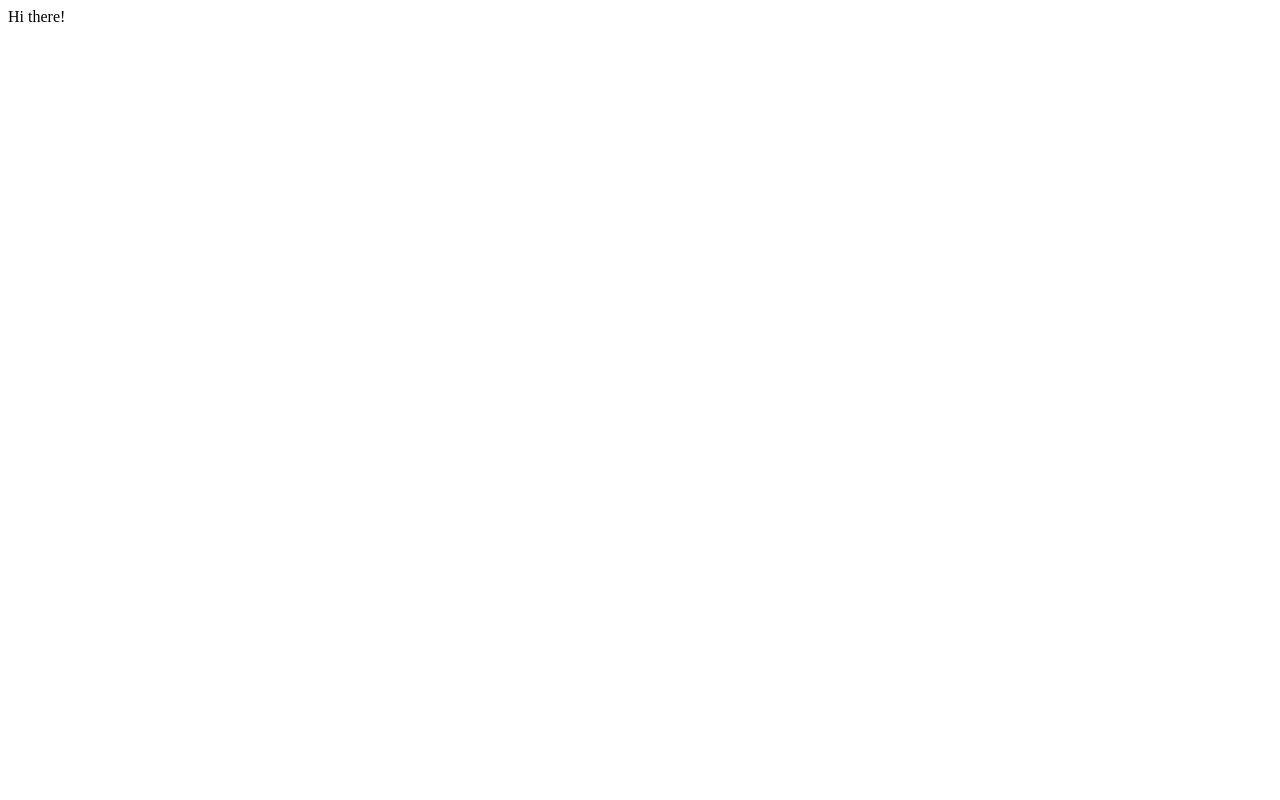
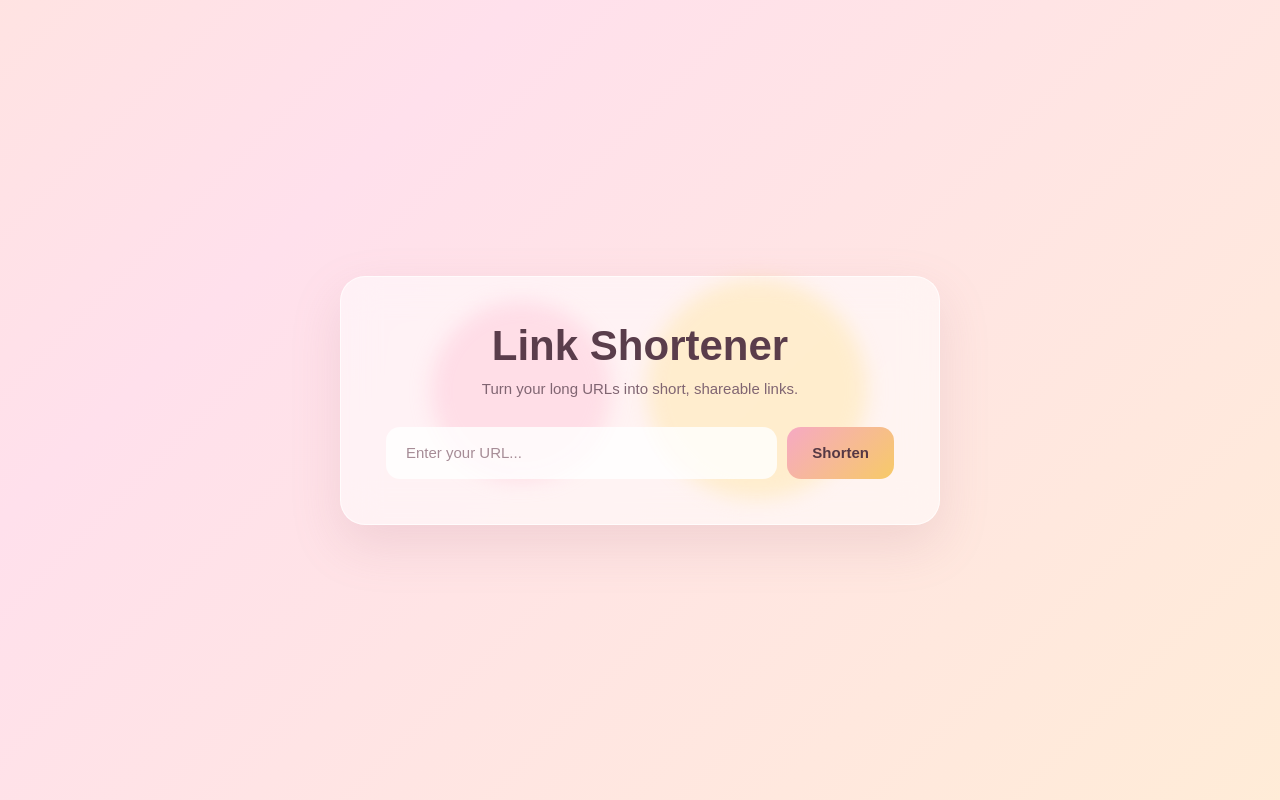
Before and after one commit to kiranreddy475/url-shortener, a React app in the folder frontend/: page / in a window 1280 px wide. Built offline with nearby package versions, Linux system fonts and the light colour scheme; the HTML template or start-up script is replaced by a standard one.

Commit message:
designed and developed frontend input with vibrant ui styling.

```diff
--- a/frontend/src/App.css
+++ b/frontend/src/App.css
@@ -0,0 +1,226 @@
+* {
+  margin: 0;
+  padding: 0;
+  box-sizing: border-box;
+}
+
+body {
+  font-family: "Poppins", sans-serif;
+  min-height: 100vh;
+  background: linear-gradient(
+    135deg,
+    #ffd6e7,
+    #fff1b8,
+    #ffe0ec,
+    #fff5c7
+  );
+  background-size: 400% 400%;
+  animation: gradientFlow 12s ease infinite;
+}
+
+#root {
+  min-height: 100vh;
+}
+
+.app {
+  min-height: 100vh;
+  display: flex;
+  justify-content: center;
+  align-items: center;
+  padding: 20px;
+}
+
+/* Main Card */
+
+.shortener-card {
+  width: 100%;
+  max-width: 600px;
+  padding: 45px;
+  text-align: center;
+
+  background: rgba(255, 255, 255, 0.55);
+  backdrop-filter: blur(18px);
+  -webkit-backdrop-filter: blur(18px);
+
+  border: 1px solid rgba(255, 255, 255, 0.7);
+  border-radius: 25px;
+
+  box-shadow:
+    0 20px 50px rgba(180, 120, 140, 0.18);
+
+  animation: cardAppear 0.8s ease;
+}
+
+/* Heading */
+
+.shortener-card h1 {
+  font-size: 42px;
+  font-weight: 700;
+  color: #5a3d4b;
+  margin-bottom: 10px;
+}
+
+.shortener-card p {
+  color: #806572;
+  font-size: 15px;
+  margin-bottom: 30px;
+}
+
+/* Input Area */
+
+.input-container {
+  display: flex;
+  gap: 10px;
+  width: 100%;
+}
+
+.input-container input {
+  flex: 1;
+  height: 52px;
+  padding: 0 18px;
+
+  border: 2px solid transparent;
+  border-radius: 14px;
+
+  outline: none;
+  background: rgba(255, 255, 255, 0.8);
+
+  font-size: 15px;
+  color: #4d3942;
+
+  transition: all 0.3s ease;
+}
+
+.input-container input::placeholder {
+  color: #a68c96;
+}
+
+.input-container input:focus {
+  border-color: #f4b6c9;
+  background: white;
+
+  box-shadow:
+    0 0 0 4px rgba(244, 182, 201, 0.18);
+}
+
+/* Submit Button */
+
+.input-container button {
+  height: 52px;
+  padding: 0 25px;
+
+  border: none;
+  border-radius: 14px;
+
+  background: linear-gradient(
+    135deg,
+    #f6a9c4,
+    #f7ca67
+  );
+
+  color: #553844;
+  font-size: 15px;
+  font-weight: 600;
+
+  cursor: pointer;
+
+  transition:
+    transform 0.25s ease,
+    box-shadow 0.25s ease,
+    filter 0.25s ease;
+}
+
+.input-container button:hover {
+  transform: translateY(-3px);
+
+  box-shadow:
+    0 10px 22px rgba(210, 150, 90, 0.25);
+
+  filter: brightness(1.04);
+}
+
+.input-container button:active {
+  transform: translateY(0);
+}
+
+/* Floating Decorative Circles */
+
+.shortener-card::before,
+.shortener-card::after {
+  content: "";
+  position: absolute;
+  border-radius: 50%;
+  z-index: -1;
+}
+
+.shortener-card::before {
+  width: 180px;
+  height: 180px;
+
+  background: rgba(255, 183, 205, 0.35);
+
+  top: 10%;
+  left: 15%;
+
+  filter: blur(10px);
+}
+
+.shortener-card::after {
+  width: 220px;
+  height: 220px;
+
+  background: rgba(255, 222, 120, 0.3);
+
+  bottom: 10%;
+  right: 12%;
+
+  filter: blur(10px);
+}
+
+/* Animations */
+
+@keyframes gradientFlow {
+  0% {
+    background-position: 0% 50%;
+  }
+
+  50% {
+    background-position: 100% 50%;
+  }
+
+  100% {
+    background-position: 0% 50%;
+  }
+}
+
+@keyframes cardAppear {
+  from {
+    opacity: 0;
+    transform: translateY(25px) scale(0.97);
+  }
+
+  to {
+    opacity: 1;
+    transform: translateY(0) scale(1);
+  }
+}
+
+/* Mobile */
+
+@media (max-width: 600px) {
+  .shortener-card {
+    padding: 30px 20px;
+  }
+
+  .shortener-card h1 {
+    font-size: 32px;
+  }
+
+  .input-container {
+    flex-direction: column;
+  }
+
+  .input-container button {
+    width: 100%;
+  }
+}
--- a/frontend/src/App.jsx
+++ b/frontend/src/App.jsx
@@ -1,17 +1,41 @@
 import { useState } from 'react'
-import reactLogo from './assets/react.svg'
-import viteLogo from './assets/vite.svg'
-import heroImg from './assets/hero.png'
-import './App.css'
+ import './App.css'
 
 function App() {
-  const [count, setCount] = useState(0)
+  const [url, setUrl] = useState("")
+function onSubmit(){
+   window.alert(url)
+   setUrl("")
+}
+  return (
+    <div className="app">
 
-  return (
+      <div className="shortener-card">
 
-    <>
-    <div>Hi there!</div>
-    </>
+        <h1>Link Shortener</h1>
+
+        <p>
+          Turn your long URLs into short, shareable links.
+        </p>
+
+        <div className="input-container">
+
+          <input
+            type="text"
+            placeholder="Enter your URL..."
+            value={url}
+            onChange={(e) => setUrl(e.target.value)}
+          />
+
+          <button  onClick={onSubmit}>
+            Shorten
+          </button>
+
+        </div>
+
+      </div>
+
+    </div>
 
   )
 }
```
